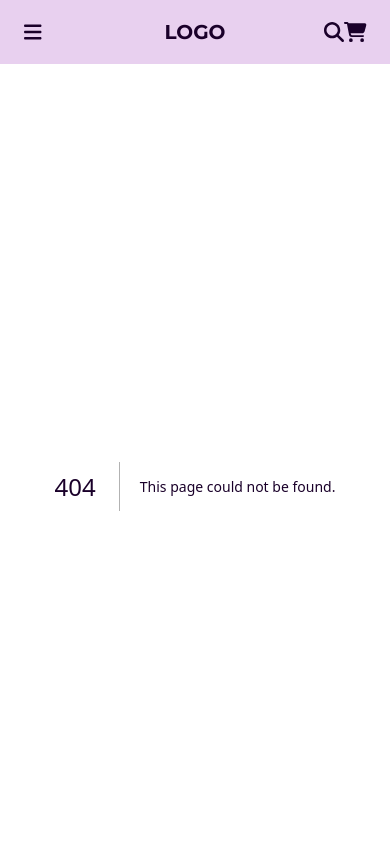
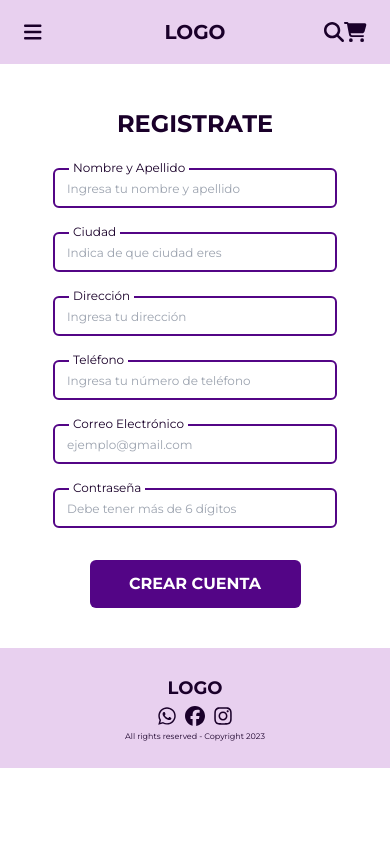
Before and after one commit to RamunnoAJ/braguitas-handmade, a Next.js app: page /register in a window 390 px wide. Before the commit this address had no page. Shown: the top 844 px of the page. Built offline with nearby package versions, Linux system fonts and the light colour scheme.

Commit message:
registerMobile

```diff
--- /dev/null
+++ b/src/app/register/page.jsx
@@ -0,0 +1,51 @@
+import RegisterInput from '../../components/RegisterInput';
+import Button from '../../components/buttons/Button';
+
+const Register = () => (
+    <div className='grid justify-center items-center h-fit md:my-28 my-10 '>
+      <h1 className='w-full h-10 grid justify-center items-center font-bold text-2xl '>
+        REGISTRATE
+      </h1>
+      <RegisterInput
+        id='name'
+        placeholder='Ingresa tu nombre y apellido'
+        type='text'
+        textLabel='Nombre y Apellido'
+      />
+      <RegisterInput
+        id='city'
+        placeholder='Indica de que ciudad eres'
+        type='text'
+        textLabel='Ciudad'
+      />
+      <RegisterInput
+        id='address'
+        placeholder='Ingresa tu dirección'
+        type='text'
+        textLabel='Dirección'
+      />
+      <RegisterInput
+        id='phone'
+        placeholder='Ingresa tu número de teléfono'
+        type='numberp'
+        textLabel='Teléfono'
+      />
+      <RegisterInput
+        id='email'
+        placeholder='ejemplo@gmail.com'
+        type='email'
+        textLabel='Correo Electrónico'
+      />
+      <RegisterInput
+        id='password'
+        placeholder='Debe tener más de 6 dígitos'
+        type='password'
+        textLabel='Contraseña'
+      />
+      <div className='flex justify-center mt-8'>
+        <Button cx='bg-[#530586] text-white w-[211px] '>CREAR CUENTA</Button>
+      </div>
+    </div>
+  );
+
+export default Register;
--- a/src/components/NavBar.jsx
+++ b/src/components/NavBar.jsx
@@ -75,7 +75,7 @@ const NavBar = () => {
         <div
           onClick={handleClick}
           className=' flex md:hidden items-center  h-16'>
-          <ul className='w-full h-screen absolute top-0 left-0    bg-white  '>
+          <ul className='w-full h-screen absolute z-30 top-0 left-0    bg-white  '>
             <div className='grid md:hidden   h-20 w-full bg-[#E8D0EF] items-center px-10'>
               <FontAwesomeIcon icon={faCircleXmark} />
             </div>
--- a/src/components/RegisterInput.jsx
+++ b/src/components/RegisterInput.jsx
@@ -1,15 +1,17 @@
 import React from 'react';
 
 const RegisterInput = ({ id, placeholder, type, textLabel }) => (
-    <div className='md:w-[474px] w-[300px] h-14 '>
-      <label for={id} className='absolute bg-white ml-4  h-[16px] px-1'>
+  <div className='md:w-[474px] w-[300px]   md:px-0 px-2 pt-4'>
+    <label
+      for={id}
+      className='absolute z-20 bg-white ml-4 px-1 text-xs md:text-lg'>
       {textLabel}
     </label>
     <input
       id={id}
       placeholder={placeholder}
       type={type}
-        className='w-full h-[50px] rounded-md   border-2 border-[#530586] mt-2 pl-3'
+      className=' relative z-10 w-full md:h-[50px] h-[40px] rounded-md   border-2 border-[#530586] mt-2 md:mt-4 p-3   text-xs md:text-base'
     />
   </div>
 );
```
Lines whose indentation alone changed are shown as unchanged.
